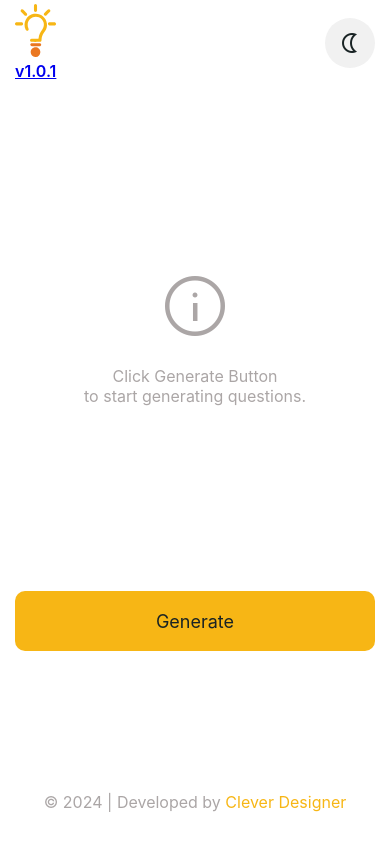
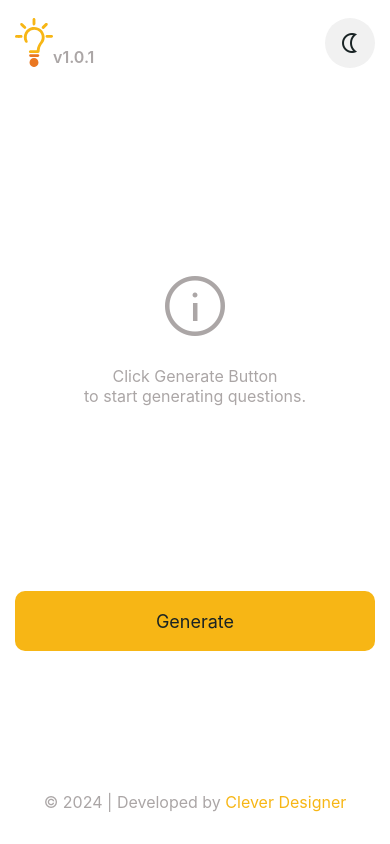
Before and after one commit to clvrdesign/Random-Questions-App, a plain HTML site: page index.html in a window 390 px wide. Drawn offline with nearby package versions, Linux system fonts and the light colour scheme.

Commit message:
Update style.css

```diff
--- a/assets/style.css
+++ b/assets/style.css
@@ -116,12 +116,13 @@ body{
         align-items: center;
     }
 
-    header .logo{
+    header .logo a{
         width: 38px;
         display: flex;
         align-items: flex-end;
         font-weight: 600;
         color: var(--gray);
+        text-decoration: none;
     }
 
     header .theme{
```
